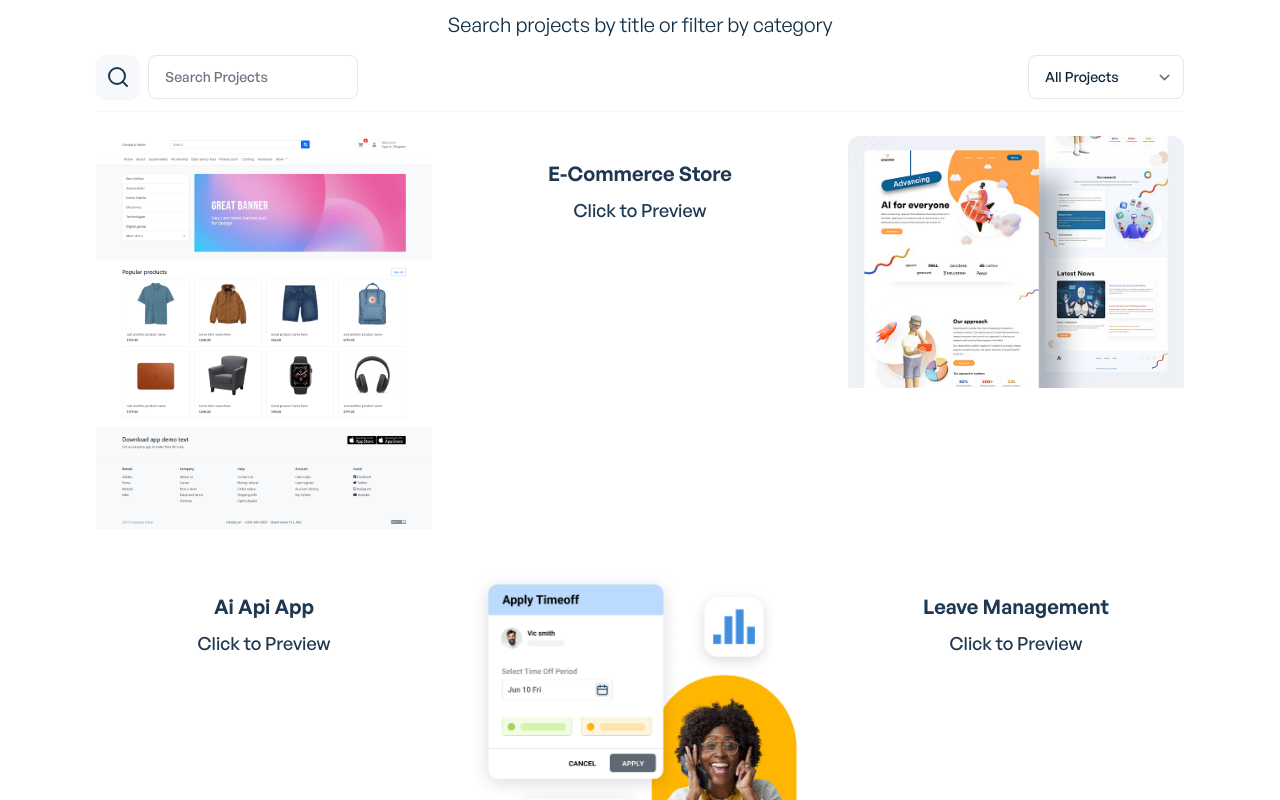
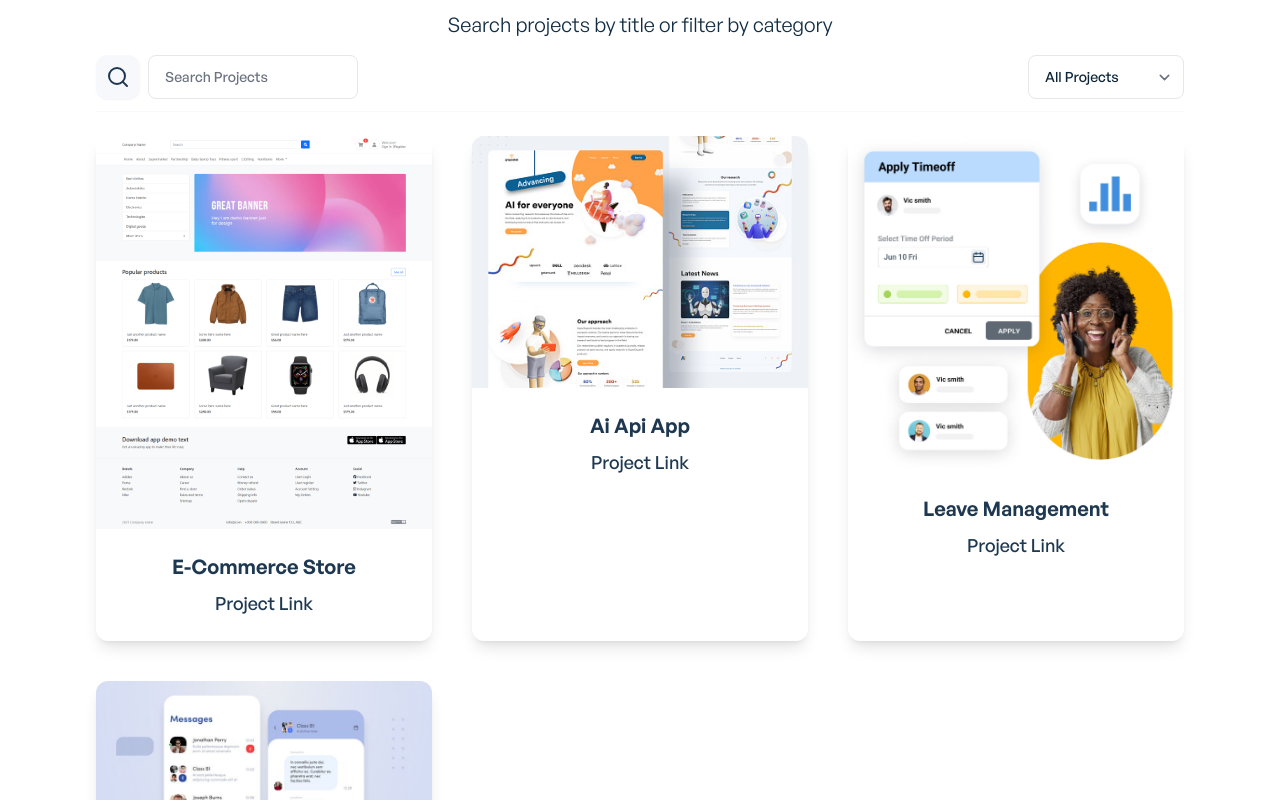
Before and after one commit to A3Techstack/A3TechStack, a Vue app: page / in a window 1280 px wide. Shown: the part 1020-1820 px from the top of the page. Built offline with nearby package versions, Linux system fonts and the light colour scheme; what vue-backtotop would draw is missing.

Commit message:
Update ProjectSingle.vue

```diff
--- a/src/components/projects/ProjectSingle.vue
+++ b/src/components/projects/ProjectSingle.vue
@@ -5,18 +5,17 @@ export default {
 </script>
 
 <template>
-		<div >
 	<router-link
 		to="/projects/single-project"
 		class="rounded-xl shadow-lg hover:shadow-xl cursor-pointer mb-10 sm:mb-0 bg-secondary-light dark:bg-ternary-dark"
 		aria-label="Single Project"
 	>
+		<div >
 			<img
 				:src="project.img"
 				:alt="project.title"
 				class="rounded-t-xl border-none"
 			/>
-	</router-link>
 		</div>
 		<div class="text-center px-4 py-6">
 			<p
@@ -29,15 +28,17 @@ export default {
 				v-if="project.website"
 				:href="project.website"
 				target="_blank"
-				class="font-general-medium text-lg text-ternary-dark dark:text-ternary-light hover:underline"
+				class="font-general-medium text-lg text-ternary-dark dark:text-ternary-light"
+				@click.stop
 			>
-				Click to Preview
+				Project Link
 			</a>
 			<!-- <span
 				class="font-general-medium text-lg text-ternary-dark dark:text-ternary-light"
 				>{{ project.website }}</span
 			> -->
 		</div>
+	</router-link>
 </template>
 
 <style lang="scss" scoped>
```
